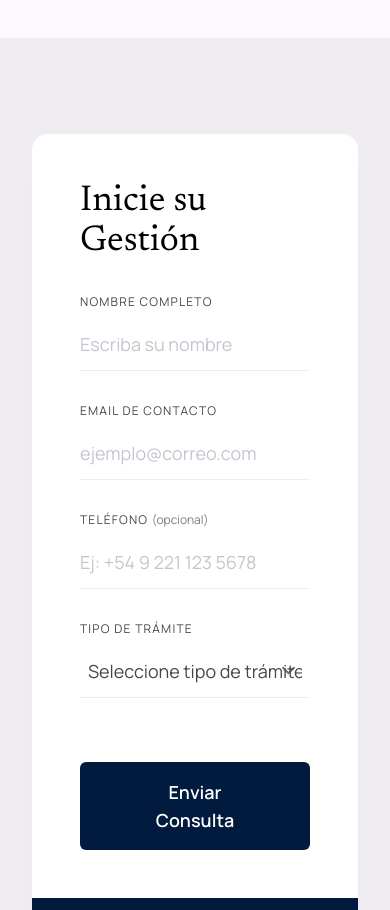
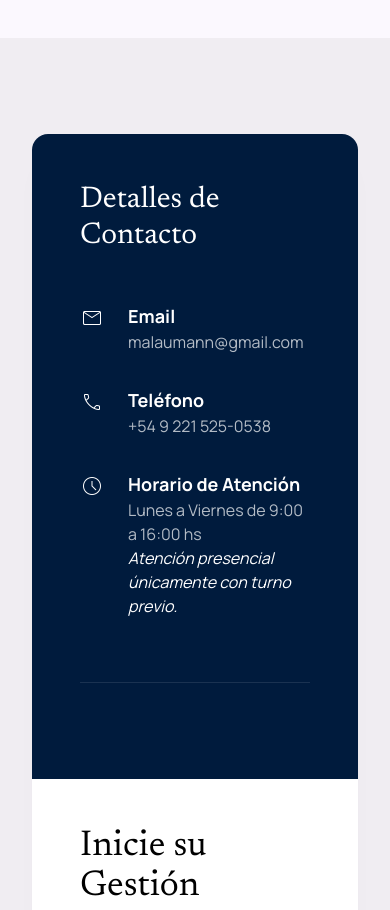
Before and after one commit to jurten/laumann-site, a plain HTML site: page index.html in a window 390 px wide. Shown: the part 6580-7490 px from the top of the page. Drawn offline with nearby package versions, Linux system fonts and the light colour scheme.

Commit message:
responsive contact section

```diff
--- a/index.html
+++ b/index.html
@@ -446,10 +446,10 @@
 </div>
 </section>
 <!-- Contact Section -->
-<section class="py-24 bg-surface-container" id="contact">
+<section class="py-24 bg-surface-container scroll-mt-28 md:scroll-mt-32" id="contact">
 <div class="max-w-7xl mx-auto px-8">
 <div class="bg-surface-container-lowest rounded-2xl overflow-hidden editorial-shadow flex flex-col lg:flex-row">
-<div class="lg:w-1/2 p-12 lg:p-20">
+<div class="order-2 lg:order-1 lg:w-1/2 p-12 lg:p-20">
   <h2 class="font-headline text-4xl text-primary mb-8">Inicie su Gestión</h2>
 
   <form id="contact-form" class="space-y-8" novalidate>
@@ -535,7 +535,7 @@
     <p id="form-message" class="mt-4 text-sm hidden"></p>
   </form>
 </div>
-<div class="lg:w-1/2 bg-primary-container p-12 lg:p-20 text-on-primary flex flex-col justify-between">
+<div class="order-1 lg:order-2 lg:w-1/2 bg-primary-container p-12 lg:p-20 text-on-primary flex flex-col justify-between">
 <div>
 <h3 class="font-headline text-3xl mb-12">Detalles de Contacto</h3>
 <div class="space-y-8">
```
